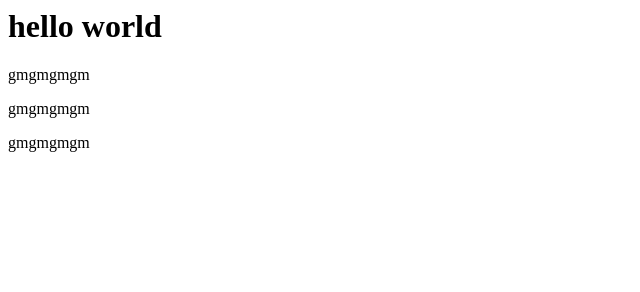
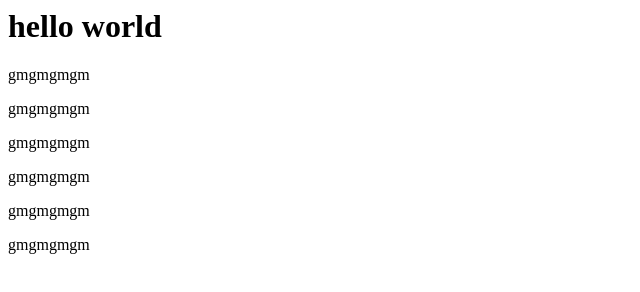
Before and after one commit to utashiro-academy/01, a plain HTML site: page index.html in a window 1280 px wide. Shown: the whole page, without its empty margins (0-640 px from the left). Drawn offline with Linux system fonts and the light colour scheme.

Commit message:
Update index.html

```diff
--- a/index.html
+++ b/index.html
@@ -2,3 +2,6 @@
 <p>gmgmgmgm</p>
 <p>gmgmgmgm</p>
 <p>gmgmgmgm</p>
+<p>gmgmgmgm</p>
+<p>gmgmgmgm</p>
+<p>gmgmgmgm</p>
```
